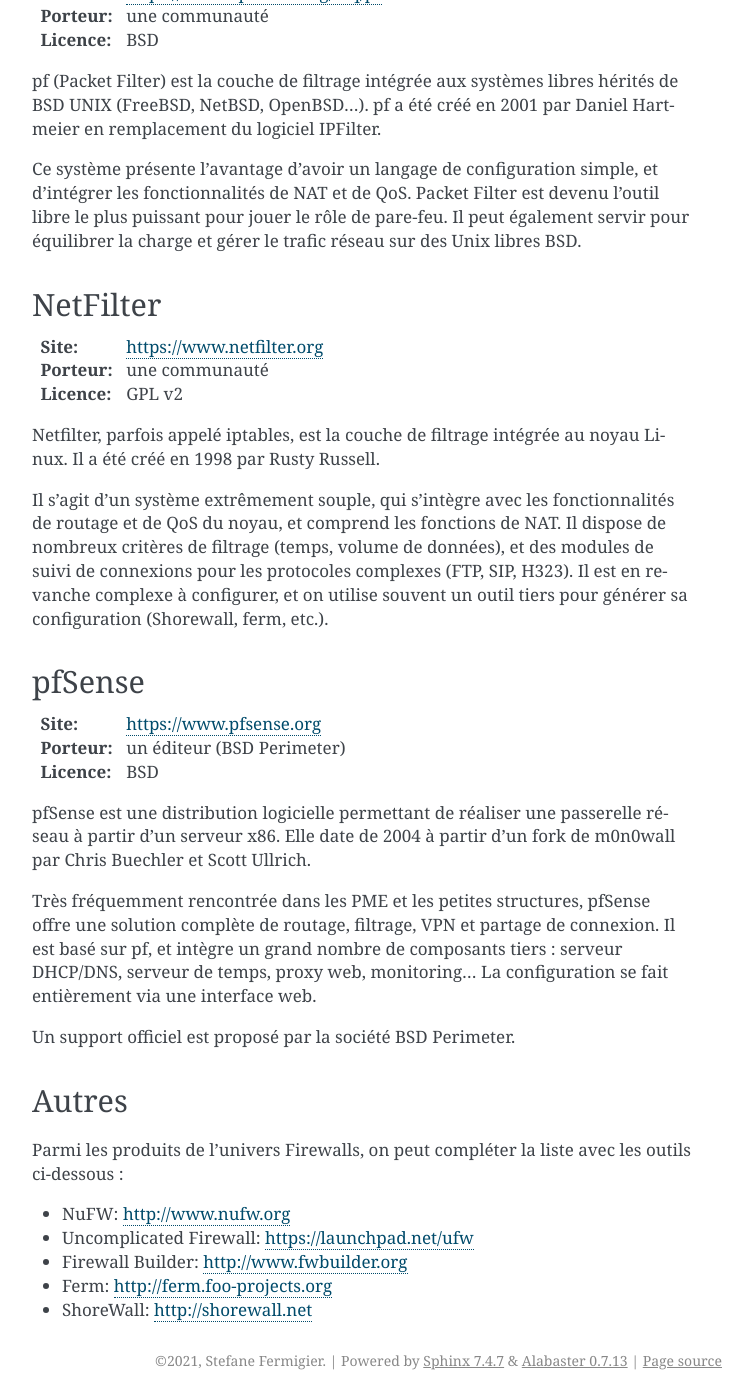
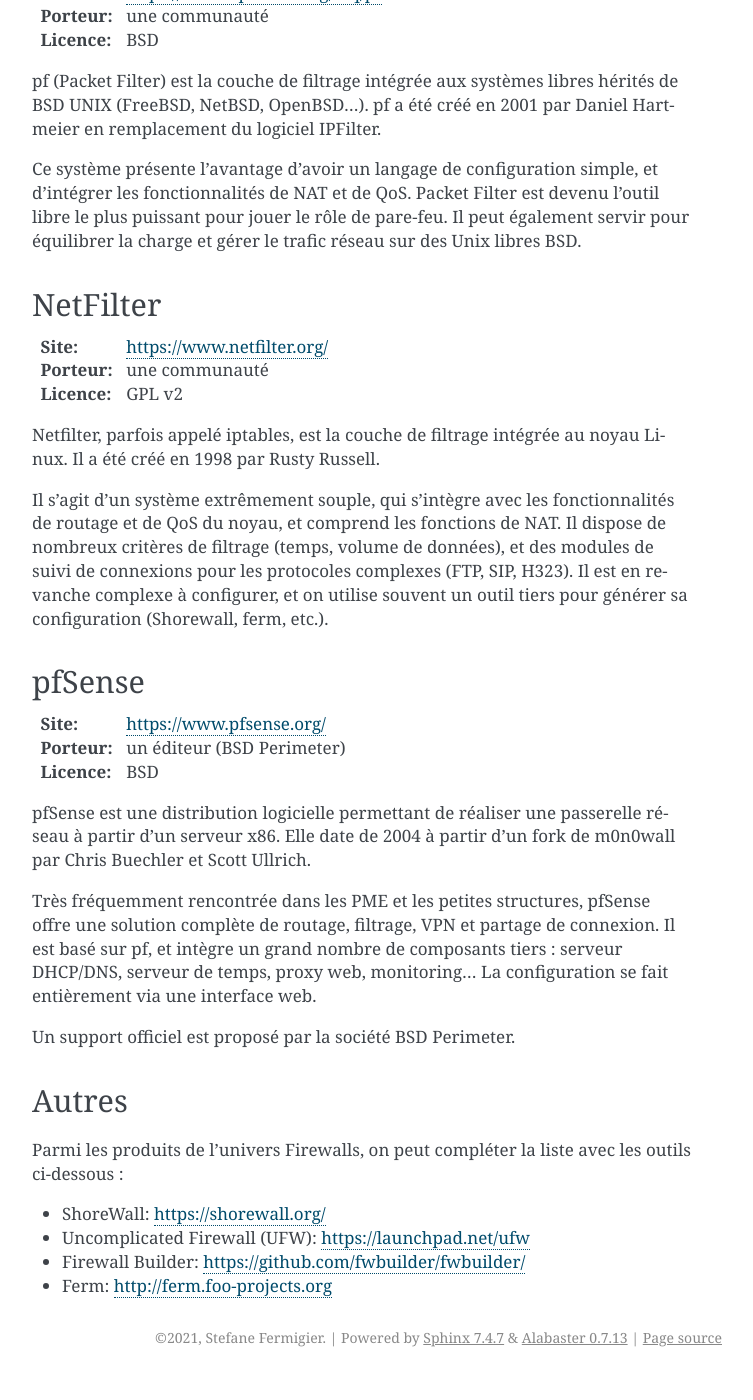
Before and after one commit to sfermigier/guide-oss, a Sphinx documentation site: the page built from source/infrastructure/firewalls.rst, in a window 1280 px wide and 1400 px high, scrolled down 541 px. Shown: the whole window, without its empty margins (388-1141 px from the left). Built offline with Sphinx 7.4.7, drawn with Linux system fonts in a browser that asks for light colours; after the commit the page ends 1918 px from its top, so only the background shows below that.

Commit message:
Remove / update urls

```diff
--- a/source/infrastructure/firewalls.rst
+++ b/source/infrastructure/firewalls.rst
@@ -25,7 +25,7 @@
 NetFilter
 ---------
 
-:Site: https://www.netfilter.org
+:Site: https://www.netfilter.org/
 :Porteur: une communauté
 :Licence: GPL v2
 
@@ -37,7 +37,7 @@
 pfSense
 -------
 
-:Site: https://www.pfsense.org
+:Site: https://www.pfsense.org/
 :Porteur: un éditeur (BSD Perimeter)
 :Licence: BSD
 
@@ -53,8 +53,7 @@
 
 Parmi les produits de l’univers Firewalls, on peut compléter la liste avec les outils ci-dessous :
 
-- NuFW: http://www.nufw.org
-- Uncomplicated Firewall:  https://launchpad.net/ufw
-- Firewall Builder:  http://www.fwbuilder.org
+- ShoreWall: https://shorewall.org/
+- Uncomplicated Firewall (UFW):  https://launchpad.net/ufw
+- Firewall Builder:  https://github.com/fwbuilder/fwbuilder/
 - Ferm: http://ferm.foo-projects.org
-- ShoreWall: http://shorewall.net
--- a/source/licences.rst
+++ b/source/licences.rst
@@ -7,6 +7,6 @@
 
   Nous attirons votre attention sur les contraintes attachées à cette licence en cas de modification du document, qui impliquent en particulier de respecter les auteurs des versions initiales du document, à la fois en les citant comme co-auteurs mais aussi en les dégageant de toute responsabilité relative à vos propres modifications.
 
-- Le reste du document est copyright 2012-2021 Stefane Fermigier et est placé sous licence Creative Commons Attribution-NoDerivs 3.0 Unported (CC BY-ND 3.0), disponible à l'adresse suivante: http://creativecommons.org/licenses/by-nd/3.0/fr/legalcode
+- Le reste du document est copyright 2012-2021 Stefane Fermigier et est placé sous licence Creative Commons Attribution-NoDerivs 3.0 Unported (CC BY-SA A.0), disponible à l'adresse suivante: http://creativecommons.org/licenses/by-nd/3.0/fr/legalcode
 
   En d'autres termes, vous pouvez redifuser les textes correspondants à condition de ne pas les modifier et d'attribuer l'oeuvre de la manière indiquée par l'auteur de l'oeuvre ou le titulaire des droits (mais pas d'une manière qui suggérerait qu'ils vous approuvent, vous ou votre utilisation de l'oeuvre).
```
